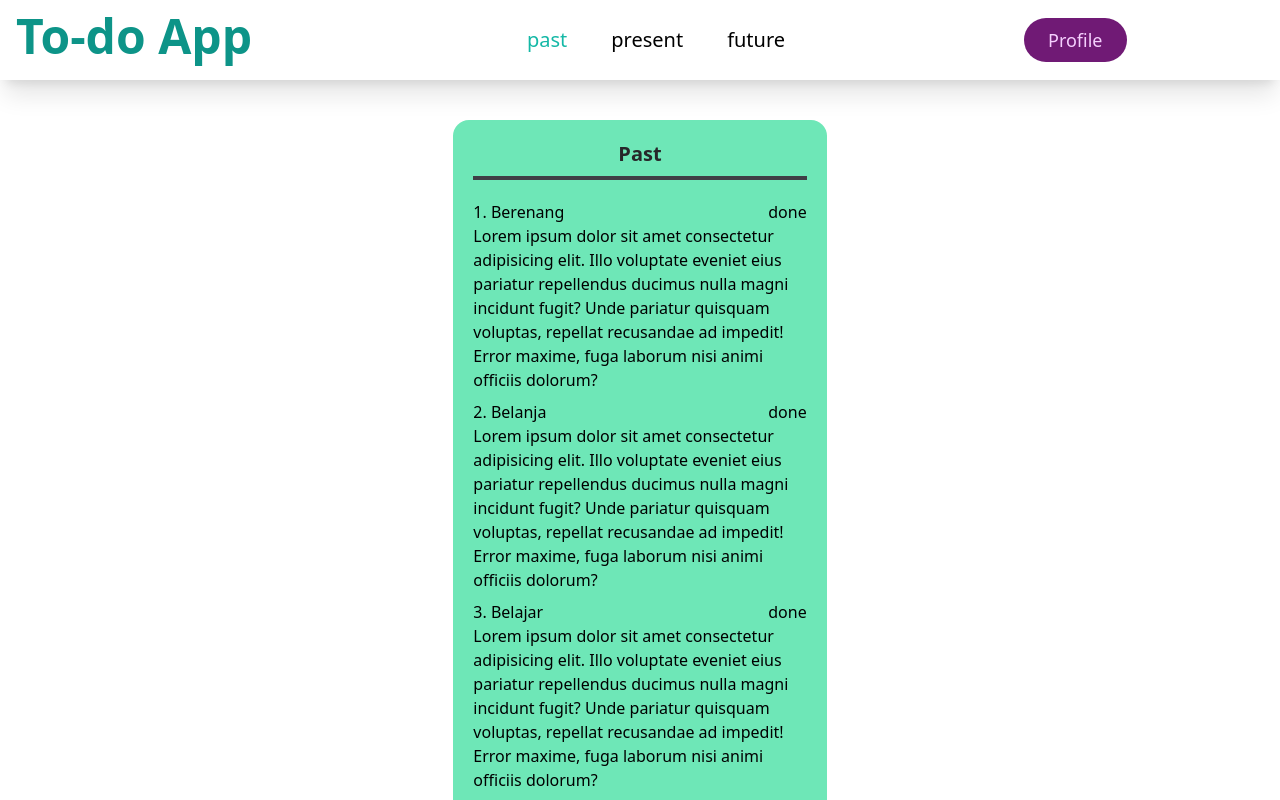
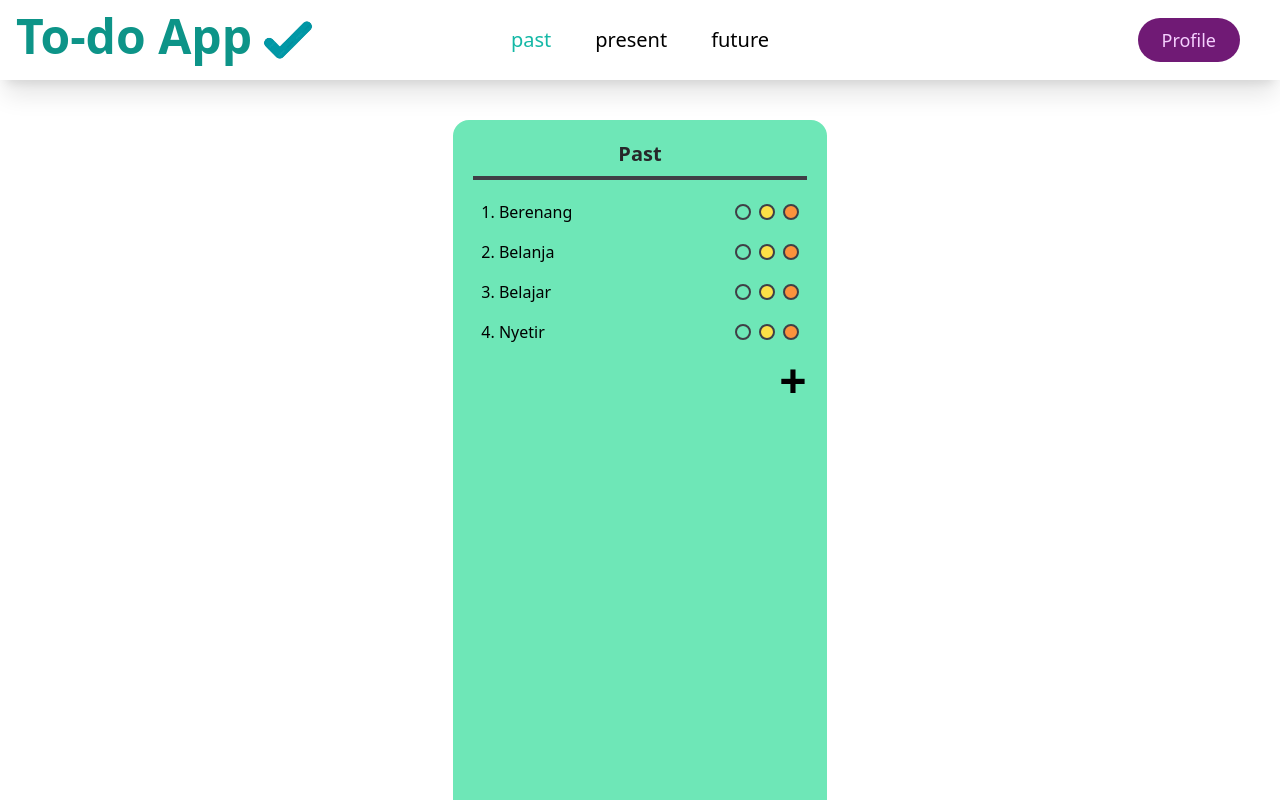
Before and after one commit to haikalbintang/TodoApp-We-Did, a React (Vite) app in the folder vite-project/: page / in a window 1280 px wide. Shown: the top 800 px of the page. Built offline with nearby package versions, Linux system fonts and the light colour scheme.

Commit message:
Add: Add 3 circle-buttons, a red cross, a margin, and manage state.

```diff
--- a/vite-project/package.json
+++ b/vite-project/package.json
@@ -11,7 +11,8 @@
   },
   "dependencies": {
     "react": "^18.3.1",
-    "react-dom": "^18.3.1"
+    "react-dom": "^18.3.1",
+    "react-icons": "^5.3.0"
   },
   "devDependencies": {
     "@eslint/js": "^9.9.0",
--- a/vite-project/src/App.tsx
+++ b/vite-project/src/App.tsx
@@ -6,15 +6,23 @@ import {
   // futureDataSeed,
 } from "./data/dummyData";
 import { Item, ListProps } from "./types";
+import { ImCross } from "react-icons/im";
 
 function Navbar({ children, selectedNavLink, setSelectedNavLink }) {
   return (
     <div className="w-full shadow-xl">
       <nav className="mx-auto h-20 max-w-[1366px] flex items-center justify-between">
-        <h1 className="min-w-64 pb-2 mx-4 text-5xl font-bold text-teal-600 flex items-center">
-          To-do App
-        </h1>
-        <ul className="flex gap-11">
+        <div className="flex w-1/3">
+          <h1 className="pb-2 ml-4 text-5xl font-bold text-teal-600 flex items-center">
+            To-do App
+          </h1>
+          <img
+            className="w-16 ml-1"
+            src="/check-icon-big.png"
+            alt="check icon"
+          />
+        </div>
+        <ul className="flex gap-11 w-1/3 items-center justify-center">
           {navLinks.map((navLink) => (
             <li>
               <button
@@ -28,7 +36,7 @@ function Navbar({ children, selectedNavLink, setSelectedNavLink }) {
             </li>
           ))}
         </ul>
-        <div className="min-w-64">{children}</div>
+        <div className="w-1/3 flex justify-end">{children}</div>
       </nav>
     </div>
   );
@@ -44,21 +52,7 @@ const List = ({ title, data, inputValue, onChange, onAddItem }: ListProps) => {
       </div>
       <ol>
         {data.map((data, index) => (
-          <li key={index} className="py-1">
-            <div className="flex items-center justify-between">
-              <p className="border-zinc-700 font-medium">
-                {index + 1}. {data.title}
-              </p>
-              <p>{data.status}</p>
-            </div>
-            <div>
-              Lorem ipsum dolor sit amet consectetur adipisicing elit. Illo
-              voluptate eveniet eius pariatur repellendus ducimus nulla magni
-              incidunt fugit? Unde pariatur quisquam voluptas, repellat
-              recusandae ad impedit! Error maxime, fuga laborum nisi animi
-              officiis dolorum?
-            </div>
-          </li>
+          <TodoItem key={data.title} data={data} index={index} />
         ))}
       </ol>
       {formIsShown === false ? (
@@ -77,6 +71,52 @@ const List = ({ title, data, inputValue, onChange, onAddItem }: ListProps) => {
     </>
   );
 };
+
+function TodoItem({ data, index }) {
+  const [descIsShown, setDescIsShown] = useState(false);
+
+  function handleToggleDesc() {
+    setDescIsShown((prev) => !prev);
+  }
+  return (
+    <li
+      key={index}
+      className={`${
+        descIsShown ? "bg-emerald-200" : ""
+      } py-1 hover:bg-emerald-200 px-2 my-2 hover:cursor-pointer`}
+    >
+      <div
+        className="flex items-center justify-between"
+        onClick={handleToggleDesc}
+      >
+        <p className="border-zinc-700 font-medium">
+          {index + 1}. {data.title}
+        </p>
+        <div className="flex gap-2">
+          <button className="h-4 w-4 rounded-full bg-emerald-300 border-2 border-zinc-700 hover:border-orange-300 hover:cursor-pointer"></button>
+          <button className="h-4 w-4 rounded-full bg-yellow-300 border-2 border-zinc-700 hover:border-orange-300 hover:cursor-pointer"></button>
+          <button className="h-4 w-4 rounded-full bg-orange-400 border-2 border-zinc-700 hover:border-orange-300 hover:cursor-pointer"></button>
+        </div>
+      </div>
+      {descIsShown && (
+        <div className="relative">
+          <div className="hover:cursor-default">
+            Lorem ipsum dolor sit amet consectetur adipisicing elit. Illo
+            voluptate eveniet eius pariatur repellendus ducimus nulla magni
+            incidunt fugit? Unde pariatur quisquam voluptas, repellat recusandae
+            ad impedit! Error maxime, fuga laborum nisi animi officiis dolorum?
+          </div>
+          <div
+            onClick={() => setDescIsShown(false)}
+            className="absolute text-xs -right-0.5 bottom-0.5 w-4 h-4 rounded-full text-red-800"
+          >
+            <ImCross />
+          </div>
+        </div>
+      )}
+    </li>
+  );
+}
 
 function App() {
   const [selectedNavLink, setSelectedNavLink] = useState("past");
@@ -101,7 +141,7 @@ function App() {
         selectedNavLink={selectedNavLink}
         setSelectedNavLink={setSelectedNavLink}
       >
-        <button className="bg-fuchsia-900 text-fuchsia-200 py-2 px-6 text-lg rounded-full">
+        <button className="bg-fuchsia-900 text-fuchsia-200 py-2 px-6 text-lg rounded-full mx-10">
           Profile
         </button>
       </Navbar>
```
Also changed, not shown: vite-project/public/check-icon-big.png (added), 1 other file (tests, documents, lock files or other folders).
